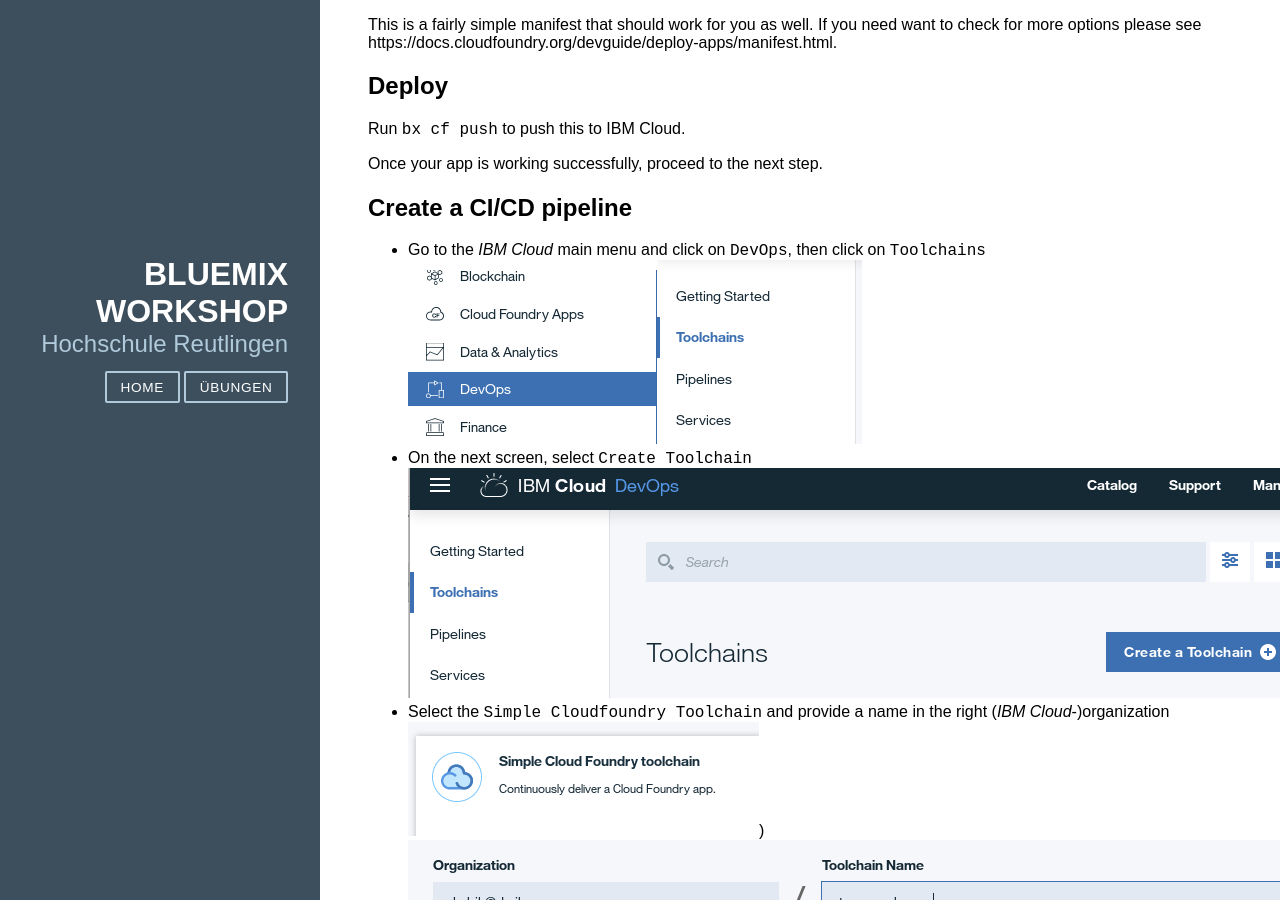
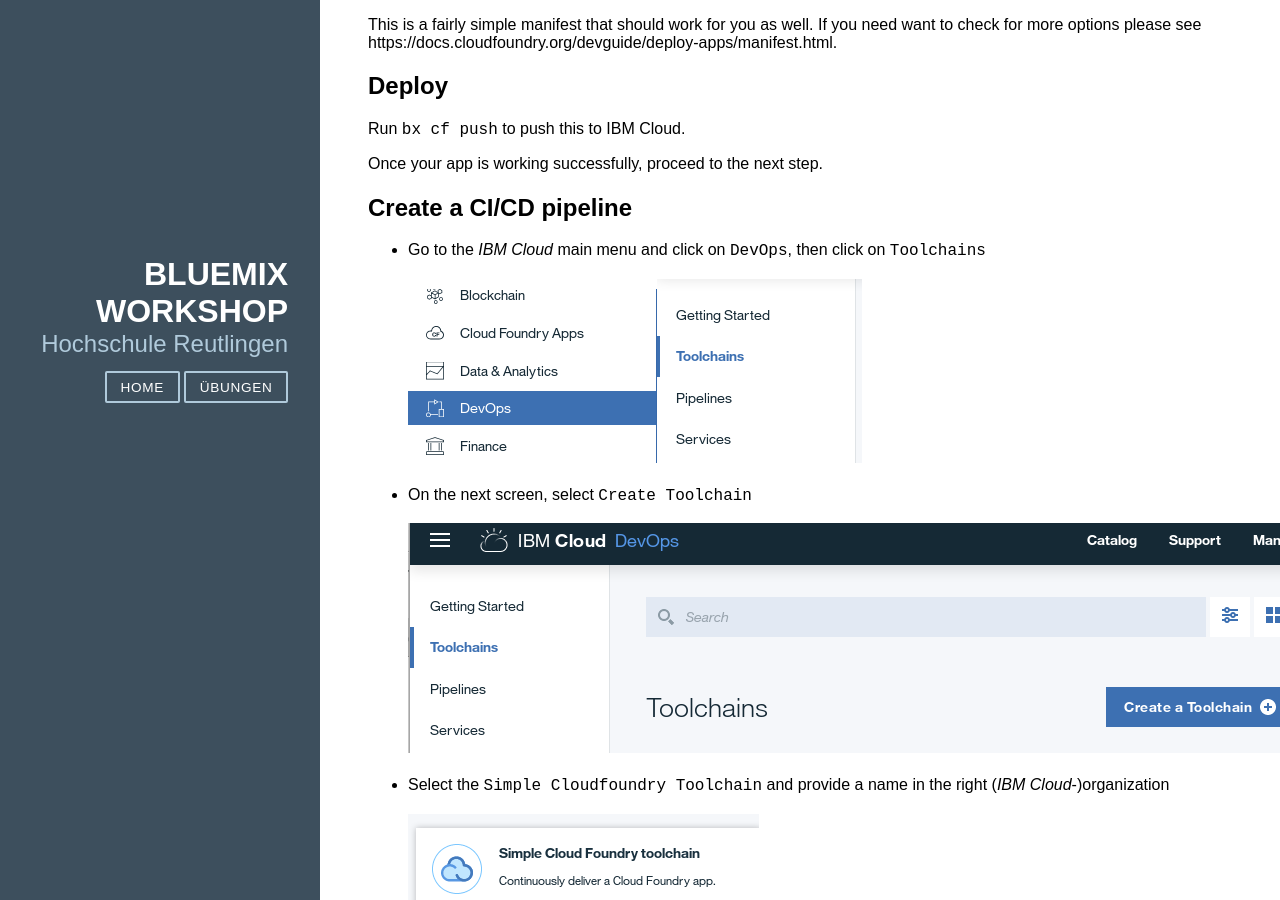
Before and after one commit to mkubik/HRTCloudDemo.github.io, a Jekyll site: the page built from _labs/005-port-app-to-bx.markdown, in a window 1280 px wide and 900 px high, scrolled down 392 px. Built offline with Jekyll 4.4.1, drawn with Linux system fonts in a browser that asks for light colours; nearby versions of some CDN libraries.

Commit message:
yet more formatting

````diff
--- a/_labs/005-port-app-to-bx.markdown
+++ b/_labs/005-port-app-to-bx.markdown
@@ -32,14 +32,14 @@
 ## Create a CI/CD pipeline
 
 - Go to the _IBM Cloud_ main menu
-and click on `DevOps`, then click on `Toolchains` <br>![main navigation](main_menu.png?raw=true)![tc](tc.png?raw=true)<br>
-- On the next screen, select `Create Toolchain` <br>![create_tc](create_toolchain.png?raw?true)<br>
+and click on `DevOps`, then click on `Toolchains` <br><br>![main navigation](main_menu.png?raw=true)![tc](tc.png?raw=true)<br><br>
+- On the next screen, select `Create Toolchain`<br> <br>![create_tc](create_toolchain.png?raw?true)<br><br>
 - Select the `Simple Cloudfoundry Toolchain`
-and provide a name in the right (_IBM Cloud_-)organization <br>![simepl_cf](simple_cf_tc.png?raw=true))<br>![tc_name](tc_name.png?raw=true).<br>
-- You now need to connect your git repository to that toolchain, so that once you push your code on the command line of your local workstation.<br>
-- You may need to authorize _IBM Cloud_ to access your `GitHub` account.<br>![git_auth](git_auth.png)<br>
-- The toolchain takes over to process the deployment to _IBM Cloud_.<br>![tc_git](tc_git.png)<br>
-- Once you created the toolchain, the individual tools should show `Configured` and the build and deploy steps are triggered automatically.<br>![tc_config](toolchain_config.png)<br>![tc_pipeline](tc_pipeline.png)<br>
+and provide a name in the right (_IBM Cloud_-)organization<br> <br>![simepl_cf](simple_cf_tc.png?raw=true))<br>![tc_name](tc_name.png?raw=true).<br><br>
+- You now need to connect your git repository to that toolchain, so that once you push your code on the command line of your local workstation.<br><br>
+- You may need to authorize _IBM Cloud_ to access your `GitHub` account.<br><br>![git_auth](git_auth.png)<br><br>
+- The toolchain takes over to process the deployment to _IBM Cloud_.<br><br>![tc_git](tc_git.png)<br><br>
+- Once you created the toolchain, the individual tools should show `Configured` and the build and deploy steps are triggered automatically.<br><br>![tc_config](toolchain_config.png)<br>![tc_pipeline](tc_pipeline.png)<br><br>
 - _IBM Cloud_ generates a hostname based on the git repository name, in this case `chat.mybluemix.net`. There is a reasonable chance that this name is already taken, so we need to work around this.
 Create a `manifest.yml` with the following content:
 ```
@@ -49,7 +49,7 @@
   memory: 128M
   host: whochats
 ```
-on your local machine. Then manually run `cf push` and verify your app is picking up the right name. _IBM Cloud_ is adding your host to the `mybluemix.net` domain  by default so your FQDN is `<host>.mybluemix.net`. Once you can access your hostname, commit and push your changes to git and wait for the pipeline to finish.<br>
+on your local machine. Then manually run `cf push` and verify your app is picking up the right name. _IBM Cloud_ is adding your host to the `mybluemix.net` domain  by default so your FQDN is `<host>.mybluemix.net`. Once you can access your hostname, commit and push your changes to git and wait for the pipeline to finish.<br><br>
 
 ## Test
 - Try to access the url you provided by the `manifest.yml`
````
